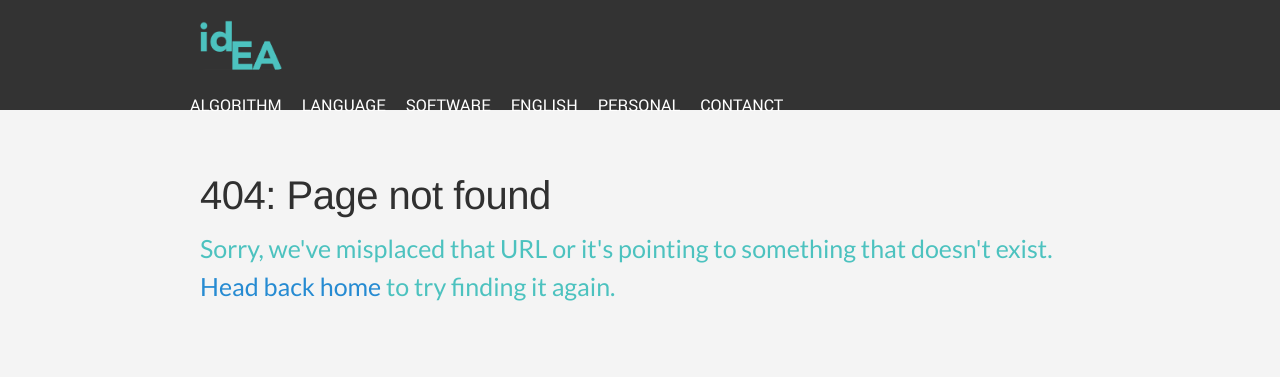
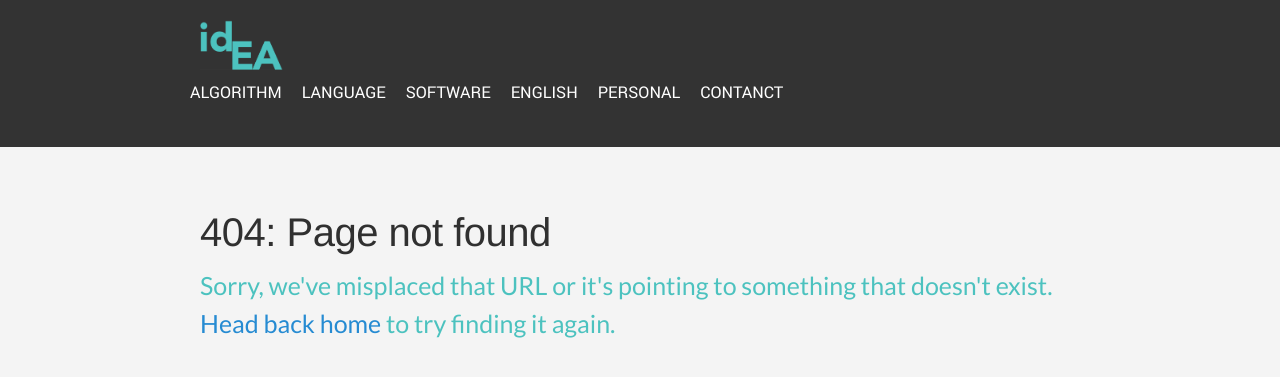
Before and after one commit to aichaku/aichaku.github.io, a Jekyll site: the page built from 404.html, in a window 1280 px wide. Shown: the top 377 px of the page. Built offline with Jekyll 4.4.1, drawn with Linux system fonts in a browser that asks for light colours; Markdown is read by kramdown in place of the engine named in the settings.

Commit message:
what is table?

```diff
--- a/public/css/pencil.css
+++ b/public/css/pencil.css
@@ -50,6 +50,10 @@
 .masthead {
   background-color: #333;
   border-bottom: none;
+  padding-top:    1rem;
+  padding-bottom: 1rem;
+  margin-bottom: 3rem;
+}
 }
 
 .masthead-tagline {
@@ -63,8 +67,6 @@
 
 .blog-logo {
   max-height: 50px;
-  border: 0px;
-  vertical-align: middle;
   margin-bottom: 0px;
 }
 
@@ -77,6 +79,7 @@
 
 .menu-list {
   padding-left: 0;
+  display: table;
 }
 
 .menu-list > li {
@@ -91,10 +94,10 @@
   padding: 0 10px;
 }
 
-.menu-list:after {
-    clear: both;
-}
-
-.global-menu:before {
+.menu-list:before {
+  display: table;
   content: " ";
 }
+.menu-list:after {
+  clear: both;
+}
--- a/public/css/poole.css
+++ b/public/css/poole.css
@@ -200,12 +200,6 @@
   }
 }
 
-img {
-  display: block;
-  margin: 0 0 1rem;
-  border-radius: 5px;
-}
-
 /* Tables */
 table {
   margin-bottom: 1rem;
@@ -284,6 +278,7 @@
   padding-bottom: 1rem;
   margin-bottom: 3rem;
 }
+
 .masthead-title {
   margin-top: 0;
   margin-bottom: 0;
```
